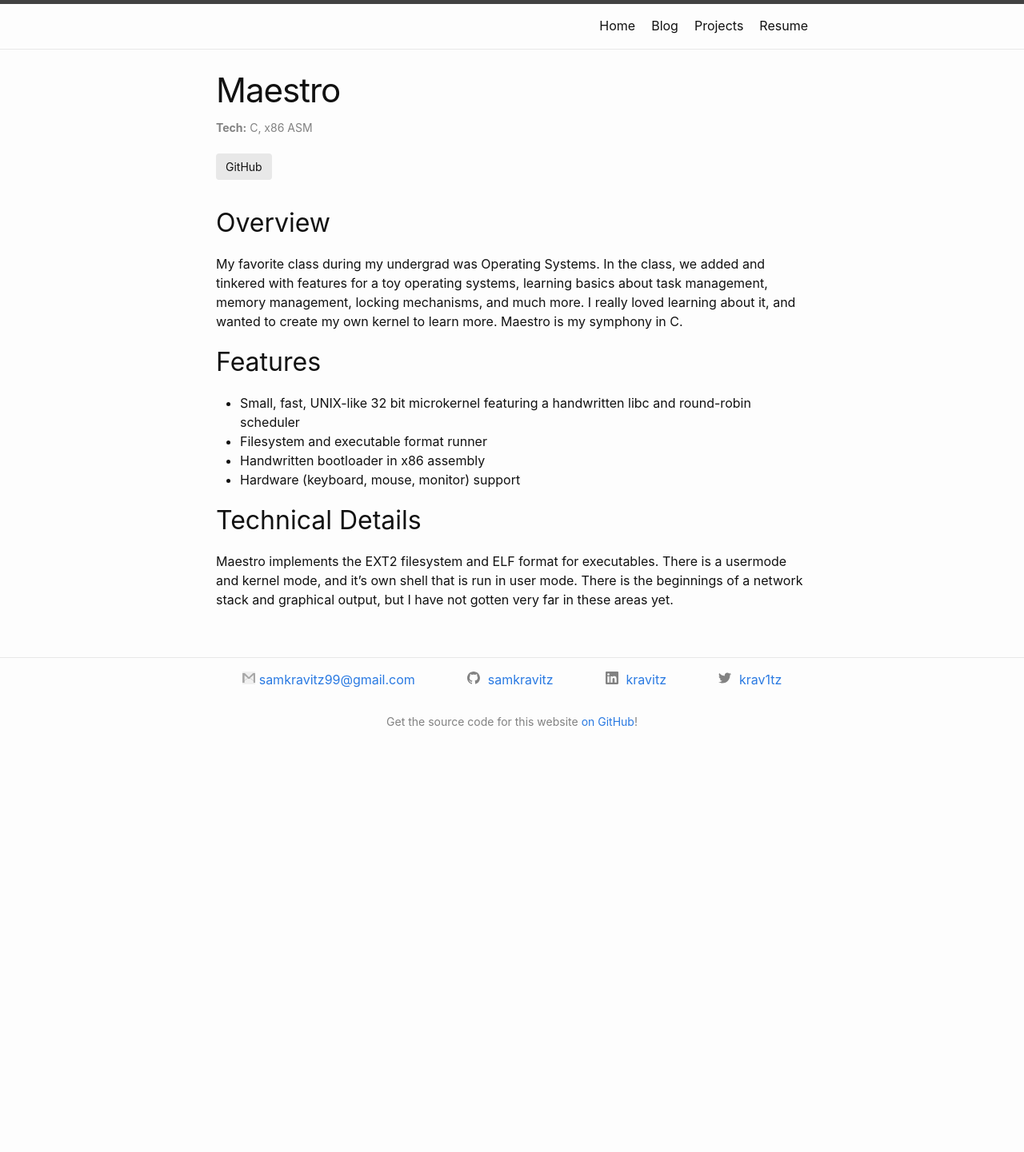
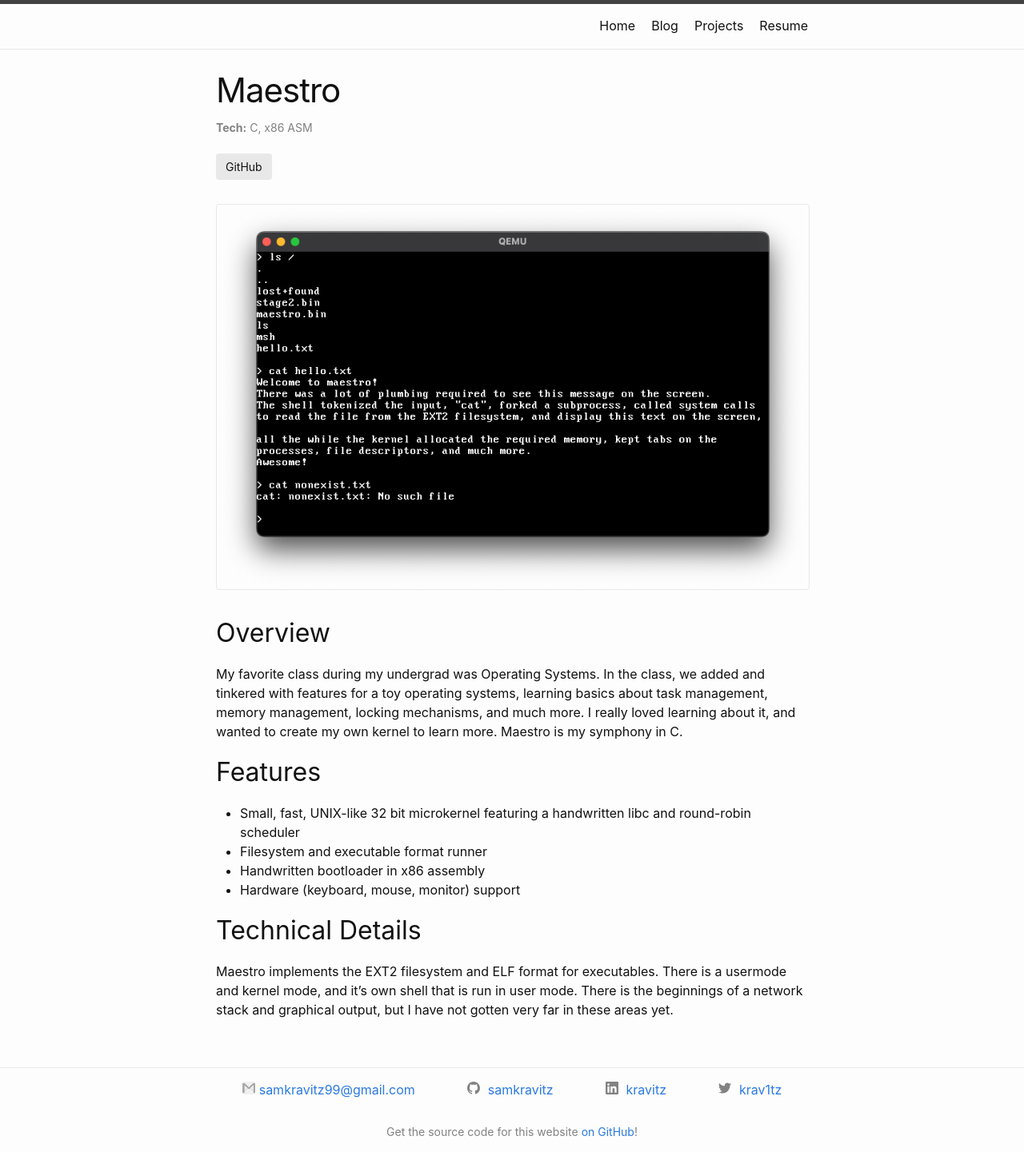
Before and after one commit to samkravitz/kravitz.dev, a Jekyll site: the page built from _projects/maestro.md, in a window 1280 px wide. Shown: the whole page at 80% size. Built offline with Jekyll 4.4.1, drawn with Linux system fonts in a browser that asks for light colours; before the commit the page ends 928 px from its top, so only the background shows below that.

Commit message:
Add maestro screenshot

```diff
--- a/_projects/maestro.md
+++ b/_projects/maestro.md
@@ -4,7 +4,7 @@ title: Maestro
 display_order: 3
 description: A hobby operating system for the x86 architecture.
 tech: C, x86 ASM
-image:
+image: /assets/maestro.png
 links:
   - name: "GitHub"
     url: "https://github.com/samkravitz/maestro"
```
Also changed, not shown: assets/maestro.png (added).
